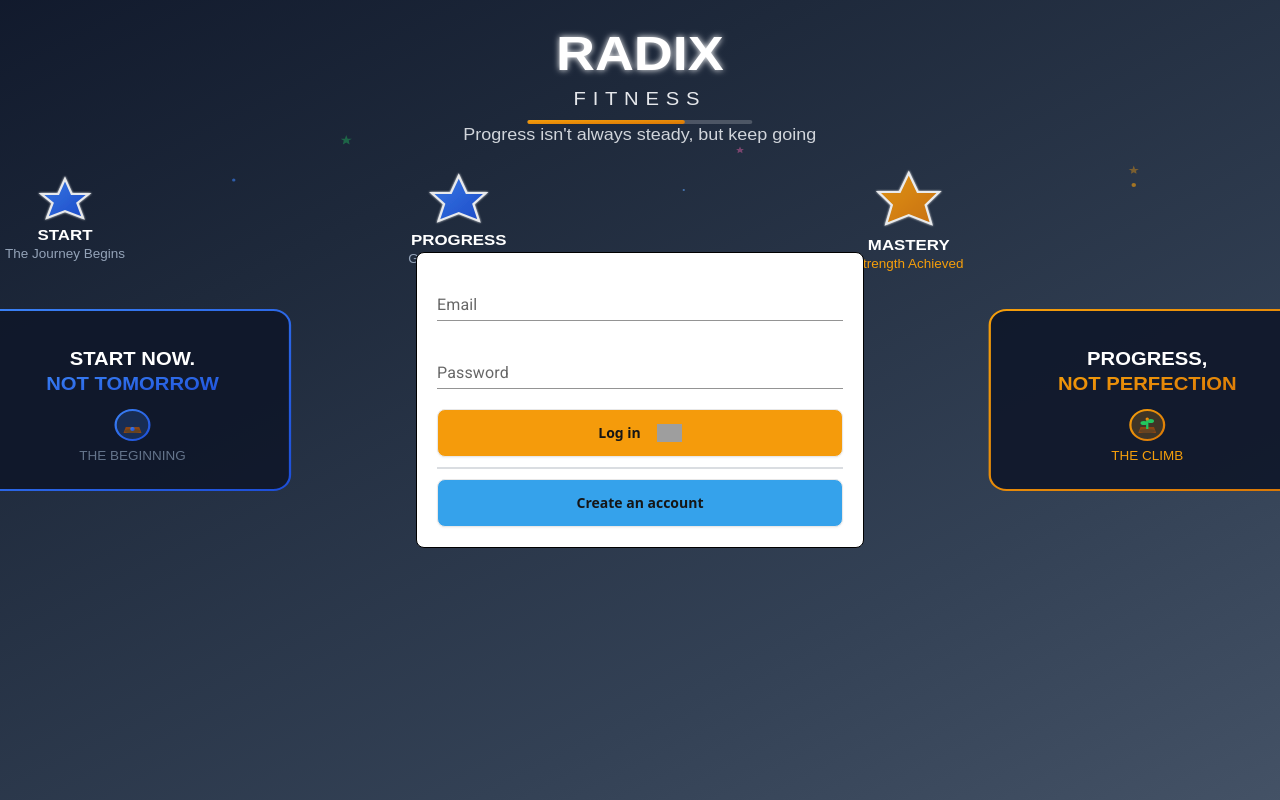
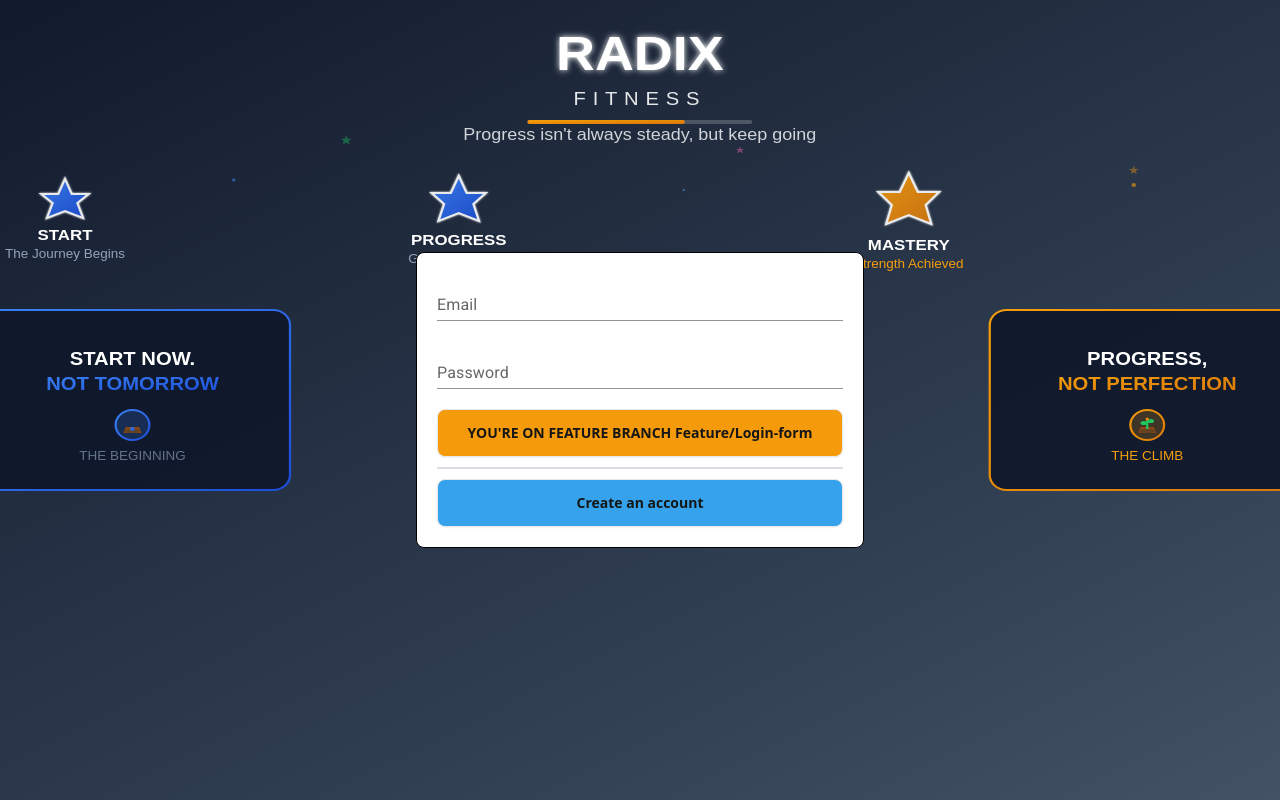
Before and after one commit to Michael-Cowie/RadixFitnessFrontend, a React (Vite) app: page /login in a window 1280 px wide. Built offline with nearby package versions, Linux system fonts and the light colour scheme; no server answers; grey boxes are pictures that could not be loaded; what chartjs-plugin-trendline would draw is missing.

Commit message:
Create changes to make a PR to main, so Vercel creates a Preview

```diff
--- a/src/organisms/LoginForm.tsx
+++ b/src/organisms/LoginForm.tsx
@@ -53,9 +53,8 @@ export const LoginForm = () => {
         {loginError && <ErrorMessage errorMessage="Invalid Email or Password" />}
 
         <SubmitButtonWithProgress
-          buttonText="Log in"
+          buttonText="YOU'RE ON FEATURE BRANCH Feature/Login-form"
           displayLoadingAnimation={isLoading}
-          iconSrc={'/flexing_arm.svg'}
         />
       </form>
     </div>
```
